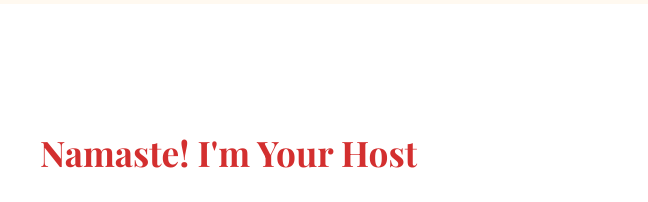
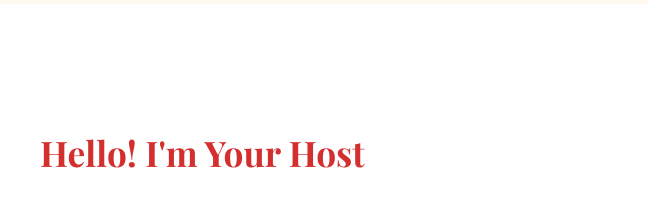
Before and after one commit to AlnisaGulzar/YOUTUBEE, a plain HTML site: page index.html in a window 1280 px wide. Shown: the part 1680-1882 px from the top of the page, 632-1280 px from the left. Drawn offline with nearby package versions, Linux system fonts and the light colour scheme.

Commit message:
Update index.html

```diff
--- a/index.html
+++ b/index.html
@@ -334,7 +334,7 @@
             <img src="https://images.unsplash.com/photo-1581299894007-aaa50297cf16?ixlib=rb-1.2.1&auto=format&fit=crop&w=600&q=80" alt="Home Cook in Kitchen">
         </div>
         <div class="about-text">
-            <h2>Namaste! I'm Your Host</h2>
+            <h2>Hello! I'm Your Host</h2>
             <p>Welcome to <strong>All About Food</strong>. I am a passionate home cook who believes that the best meals are made with simple ingredients and a lot of love.</p>
             <br>
             <p>My channel focuses on everyday Indian recipes that are healthy, quick, and perfect for modern lifestyles. Whether you're a beginner or a seasoned cook, there's something here for everyone.</p>
@@ -397,4 +397,5 @@
         };
     </script>
 </body>
+
 </html>
```
